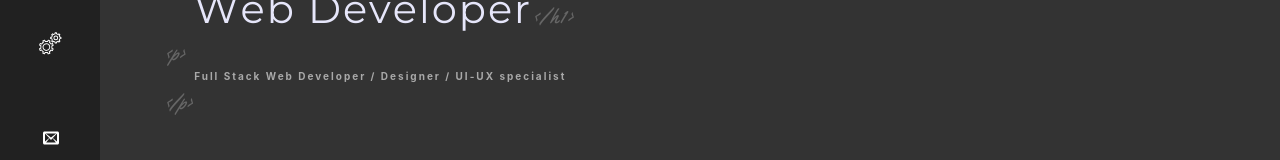
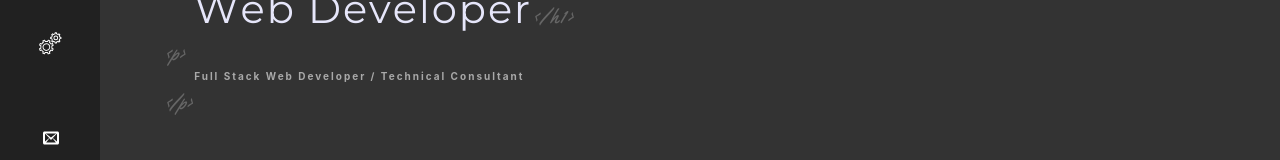
Before and after one commit to graysonsteakley/grayson-steakley_port, a React (Create React App) app: page / in a window 1280 px wide. Shown: the part 417-577 px from the top of the page. Built offline with nearby package versions, Linux system fonts and the light colour scheme.

Commit message:
chore: title change

```diff
--- a/src/components/LandingPage.js
+++ b/src/components/LandingPage.js
@@ -152,7 +152,7 @@ const LandingPage = () => {
           </HeadingText>
           <TagText className='text-left'>&lt;p&gt;</TagText>
           <SubText className='btm-text pl-5'>
-            Full Stack Web Developer / Designer / UI-UX specialist
+            Full Stack Web Developer / Technical Consultant
           </SubText>
           <TagText className='text-left'>&lt;/p&gt;</TagText>
         </TextContainer>
```
